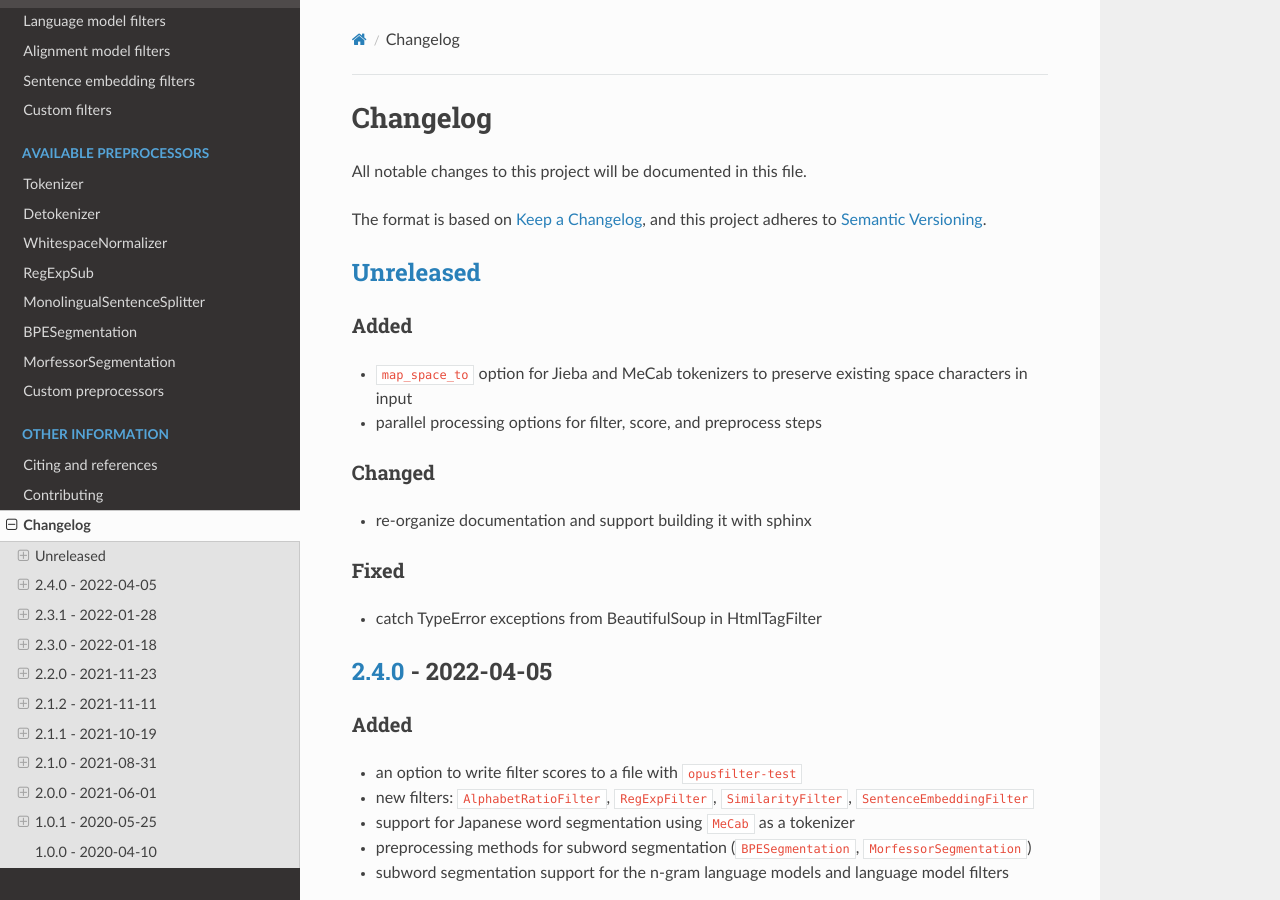
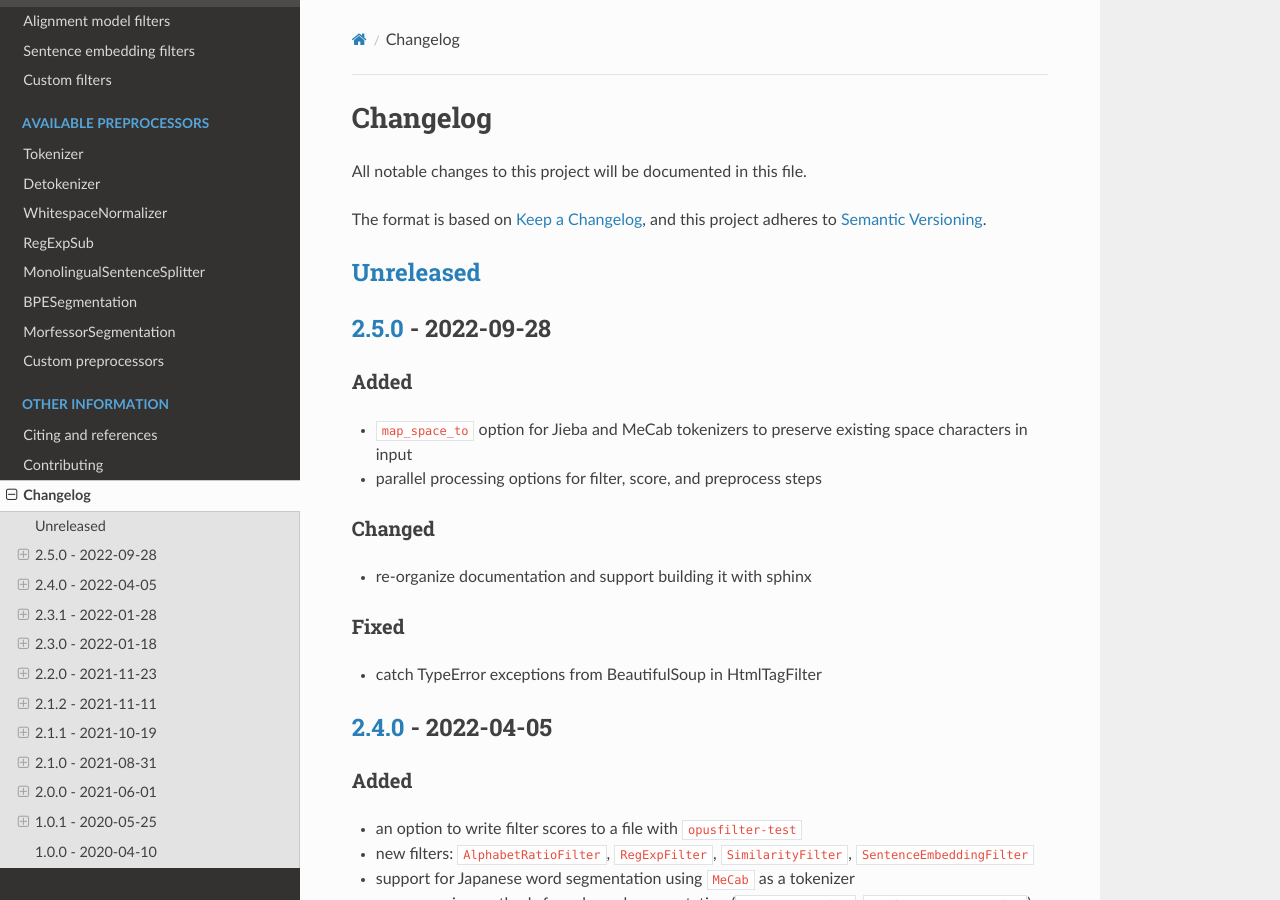
Before and after one commit to Helsinki-NLP/OpusFilter, a Sphinx documentation site: the page built from docs/CHANGELOG.md, in a window 1280 px wide and 900 px high. Built offline with Sphinx 7.4.7 and the Read the Docs theme 2.0.0, drawn with Linux system fonts in a browser that asks for light colours; pages that are not in the unit, such as notebooks, are missing from menus; the version number could not be read and is left out.

Commit message:
update changelog

```diff
--- a/docs/CHANGELOG.md
+++ b/docs/CHANGELOG.md
@@ -6,6 +6,8 @@ The format is based on [Keep a Changelog](https://keepachangelog.com/en/1.0.0/),
 and this project adheres to [Semantic Versioning](https://semver.org/spec/v2.0.0.html).
 
 ## [Unreleased]
+
+## [2.5.0] - 2022-09-28
 
 ### Added
 
@@ -136,7 +138,8 @@ and this project adheres to [Semantic Versioning](https://semver.org/spec/v2.0.0
 First tagged version.
 
 
-[Unreleased]: https://github.com/Helsinki-NLP/OpusFilter/compare/2.4.0...develop
+[Unreleased]: https://github.com/Helsinki-NLP/OpusFilter/compare/2.5.0...develop
+[2.5.0]: https://github.com/Helsinki-NLP/OpusFilter/compare/2.4.0...2.5.0
 [2.4.0]: https://github.com/Helsinki-NLP/OpusFilter/compare/2.3.1...2.4.0
 [2.3.1]: https://github.com/Helsinki-NLP/OpusFilter/compare/2.3.0...2.3.1
 [2.3.0]: https://github.com/Helsinki-NLP/OpusFilter/compare/2.2.0...2.3.0
```
